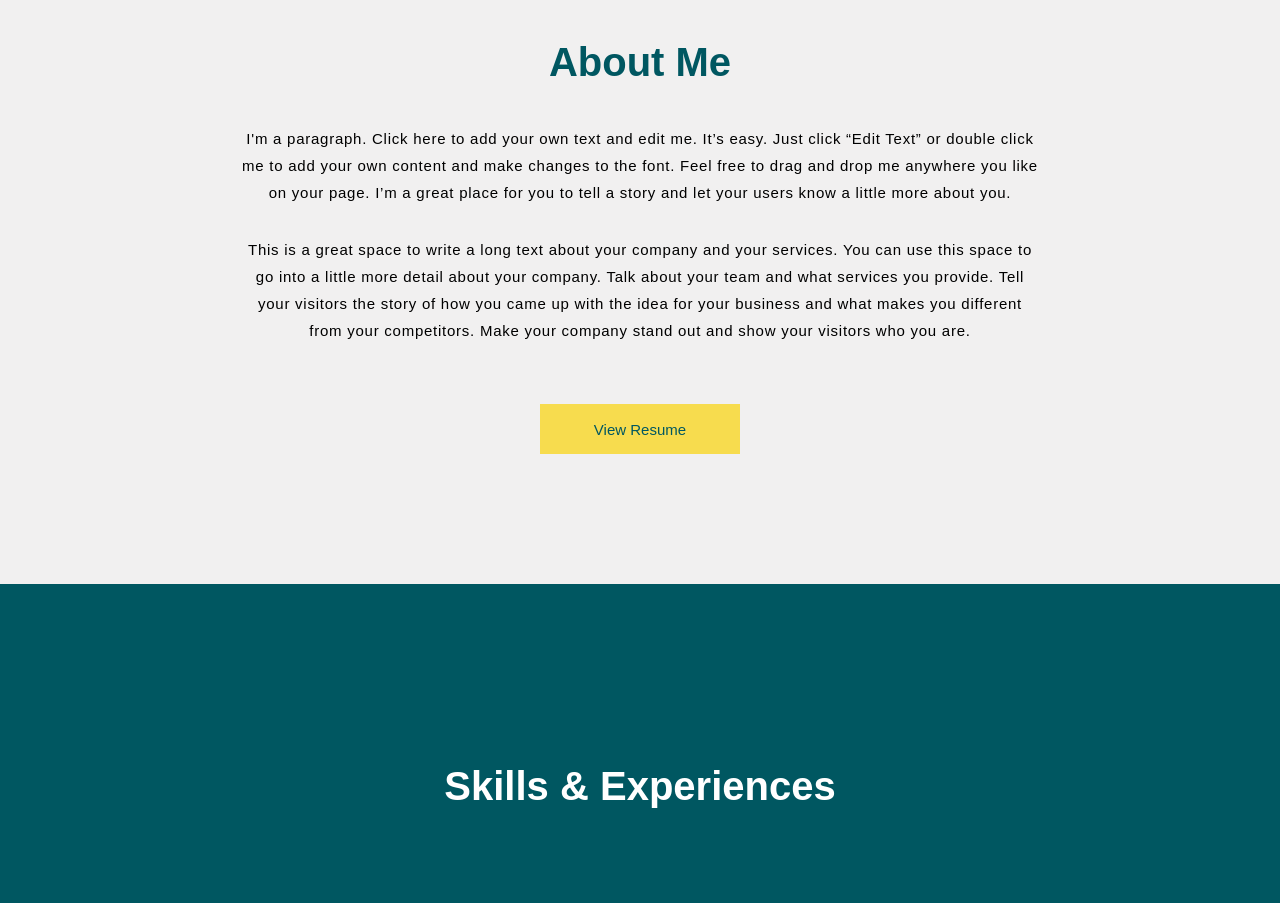
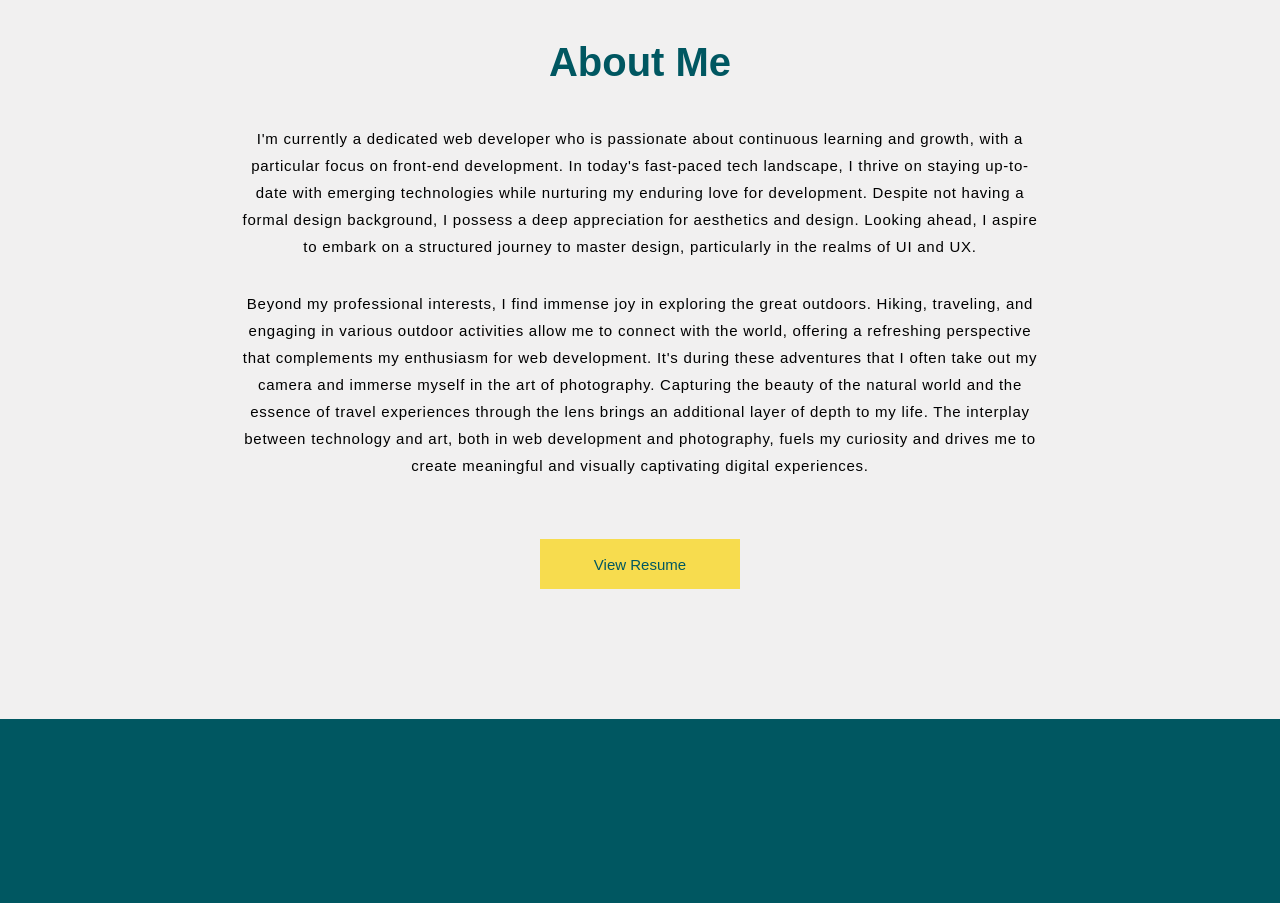
Before and after one commit to hunterbiu1205/portfolio-new, a React (Create React App) app: page / in a window 1280 px wide. Shown: the part 900-1803 px from the top of the page. Built offline with nearby package versions, Linux system fonts and the light colour scheme.

Commit message:
:about me

```diff
--- a/package.json
+++ b/package.json
@@ -1,5 +1,5 @@
 {
-  "homepage": "https://hunterbiu1205.github.io/portfolio-new",
+  "homepage": "https://www.hunterdong.com/",
   "name": "my-app",
   "version": "0.1.0",
   "private": true,
--- a/src/container/About/About.jsx
+++ b/src/container/About/About.jsx
@@ -13,20 +13,10 @@ const About = () => {
         >
           <h2 className="head-text">About Me</h2>
           <p className="app__about-sum p-text">
-            I'm a paragraph. Click here to add your own text and edit me. It’s
-            easy. Just click “Edit Text” or double click me to add your own
-            content and make changes to the font. Feel free to drag and drop me
-            anywhere you like on your page. I’m a great place for you to tell a
-            story and let your users know a little more about you.
+            I'm currently a dedicated web developer who is passionate about continuous learning and growth, with a particular focus on front-end development. In today's fast-paced tech landscape, I thrive on staying up-to-date with emerging technologies while nurturing my enduring love for development. Despite not having a formal design background, I possess a deep appreciation for aesthetics and design. Looking ahead, I aspire to embark on a structured journey to master design, particularly in the realms of UI and UX.
           </p>
           <p className="app__about-sum p-text">
-            This is a great space to write a long text about your company and
-            your services. You can use this space to go into a little more
-            detail about your company. Talk about your team and what services
-            you provide. Tell your visitors the story of how you came up with
-            the idea for your business and what makes you different from your
-            competitors. Make your company stand out and show your visitors who
-            you are.
+            Beyond my professional interests, I find immense joy in exploring the great outdoors. Hiking, traveling, and engaging in various outdoor activities allow me to connect with the world, offering a refreshing perspective that complements my enthusiasm for web development. It's during these adventures that I often take out my camera and immerse myself in the art of photography. Capturing the beauty of the natural world and the essence of travel experiences through the lens brings an additional layer of depth to my life. The interplay between technology and art, both in web development and photography, fuels my curiosity and drives me to create meaningful and visually captivating digital experiences.
           </p>
           <a
             href={require("../../assets/Hunter_Dong_Resume.pdf")}
```
